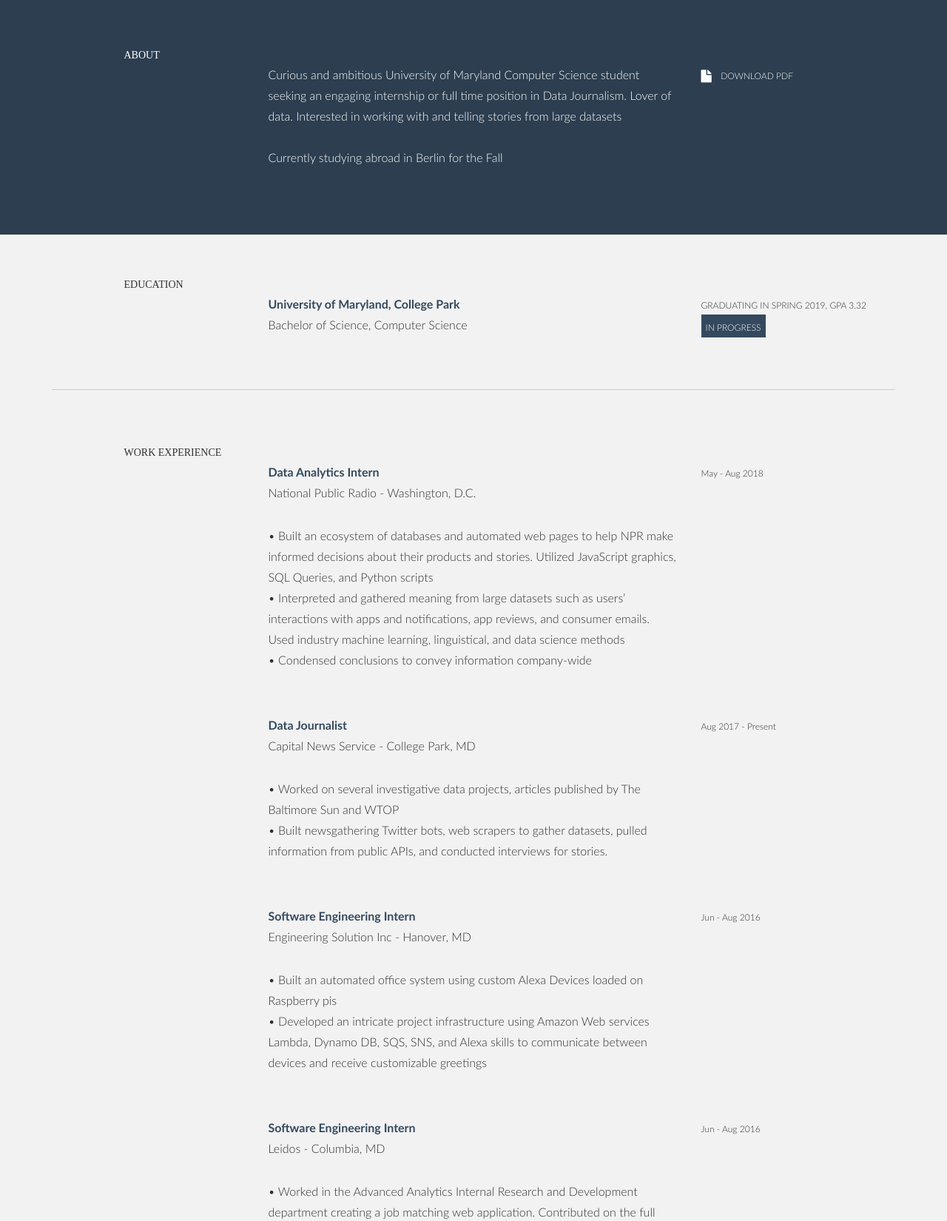
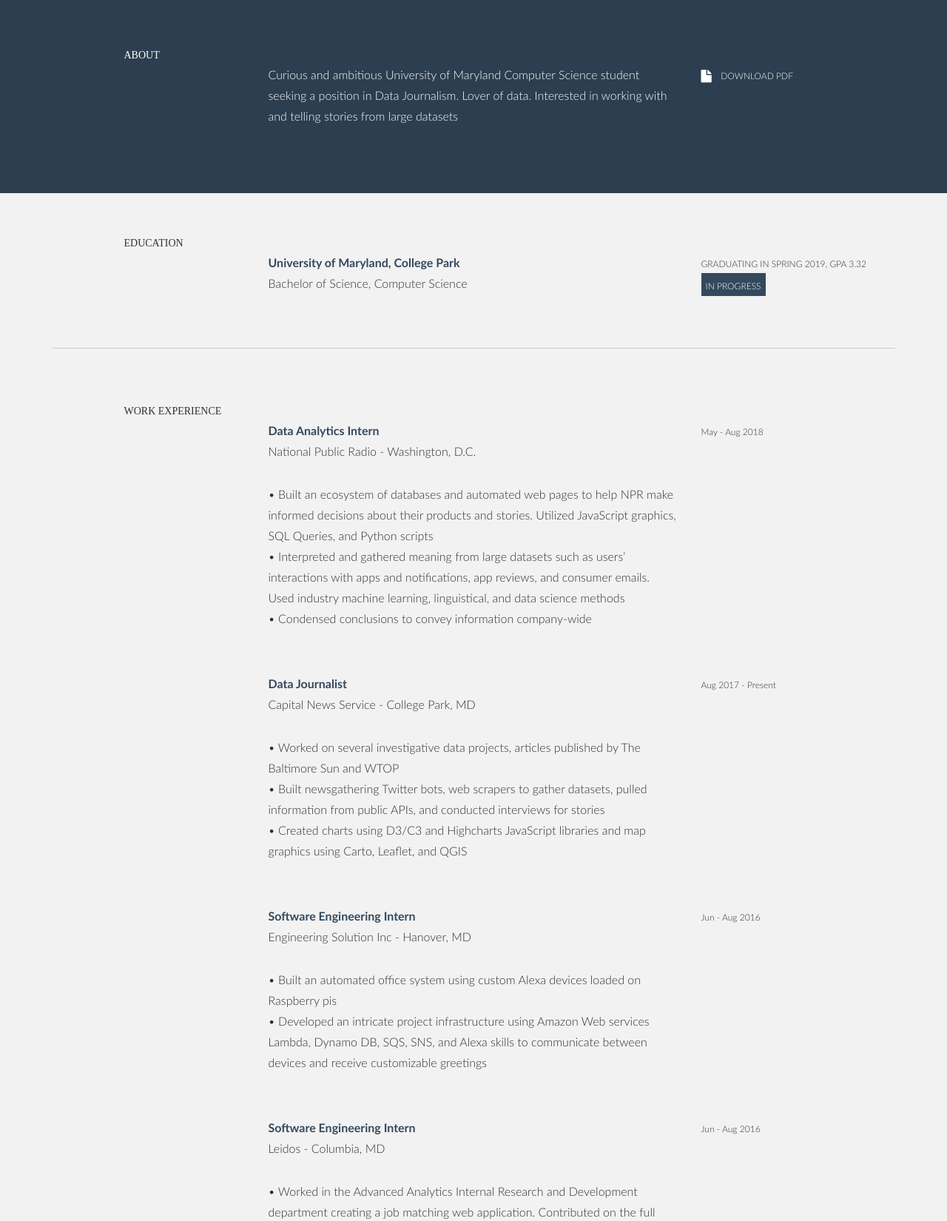
Before and after one commit to jagluck/jagluck.github.io, a plain HTML site: page resume.html in a window 1280 px wide. Shown: the part 452-2102 px from the top of the page at 74% size. Drawn offline with Linux system fonts and the light colour scheme.

Commit message:
Resume Updates

```diff
--- a/resume.html
+++ b/resume.html
@@ -108,8 +108,7 @@
                     <h5>ABOUT</h5>
                 </div>
                 <div class="col-lg-6">
-                    <p>Curious and ambitious University of Maryland Computer Science student seeking an engaging internship or full time position in Data Journalism. Lover of data. Interested in working with and telling stories from large datasets <br> <br>
-                    Currently studying abroad in Berlin for the Fall</p>
+                    <p>Curious and ambitious University of Maryland Computer Science student seeking a position in Data Journalism. Lover of data. Interested in working with and telling stories from large datasets</p>
                 </div>
                 <div class="col-lg-3">
                     <p ><a href="img/Jake Gluck - Resume.pdf" style = "text-decoration: none;"><i class="icon-file"></i> <sm style = "color: white;">DOWNLOAD PDF</sm></a></p>
@@ -171,7 +170,8 @@
                     </p>
                     <p>
                     •   Worked on several investigative data projects, articles published by The Baltimore Sun and WTOP <br>
-                    •   Built newsgathering Twitter bots, web scrapers to gather datasets, pulled information from public APIs, and conducted interviews for stories. <br>
+                    •   Built newsgathering Twitter bots, web scrapers to gather datasets, pulled information from public APIs, and conducted interviews for stories <br>
+                    •   Created charts using D3/C3 and Highcharts JavaScript libraries and map graphics using Carto, Leaflet, and QGIS<br>
                     </p>
                 </div>
                 <div class="col-lg-3">
@@ -181,7 +181,7 @@
                     <p><t>Software Engineering Intern</t><br/>
                         Engineering Solution Inc - Hanover, MD <br/>
                     </p>
-                    <p>•    Built an automated office system using custom Alexa Devices loaded on Raspberry pis <br>
+                    <p>•    Built an automated office system using custom Alexa devices loaded on Raspberry pis <br>
                     •   Developed an intricate project infrastructure using Amazon Web services Lambda, Dynamo DB, SQS, SNS, and Alexa skills to communicate between devices and receive customizable greetings <br>
                     </p>
 
```
Also changed, not shown: articles.html (+3 -0 lines), index.html (+5 -2 lines), 1 other file.
